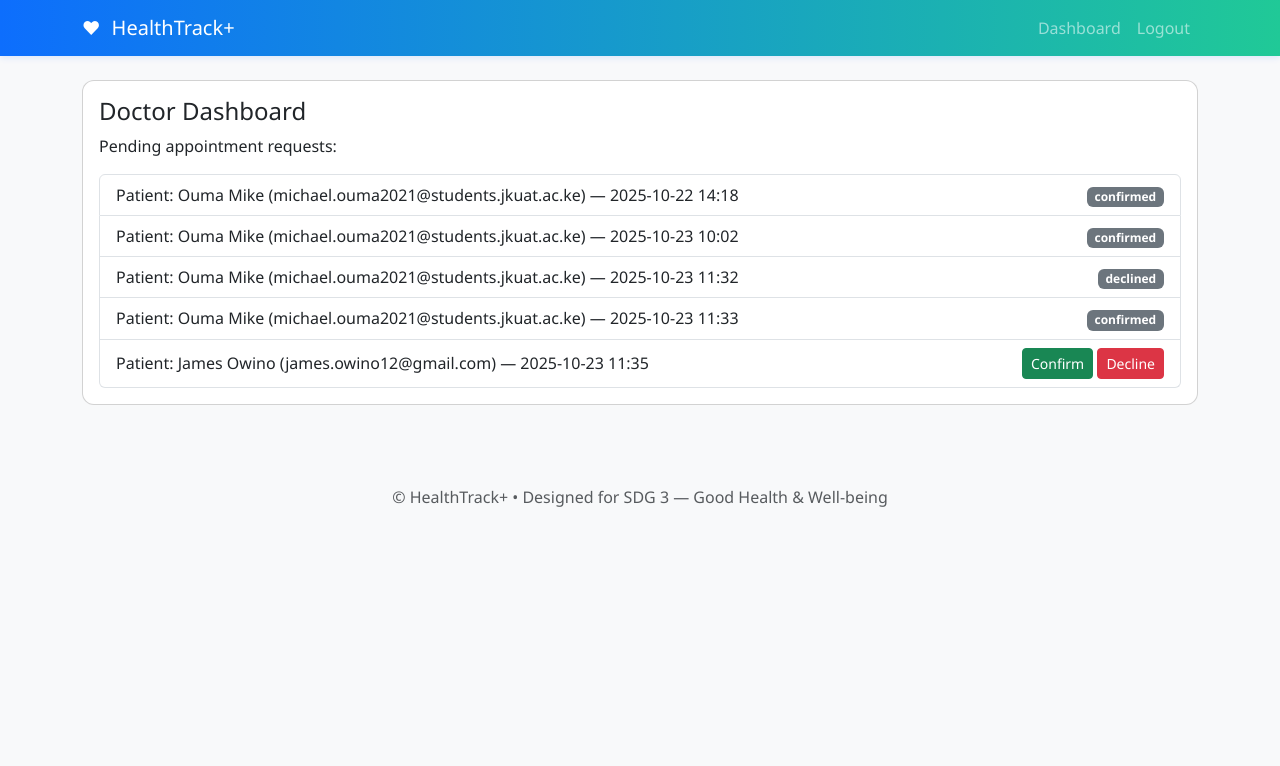
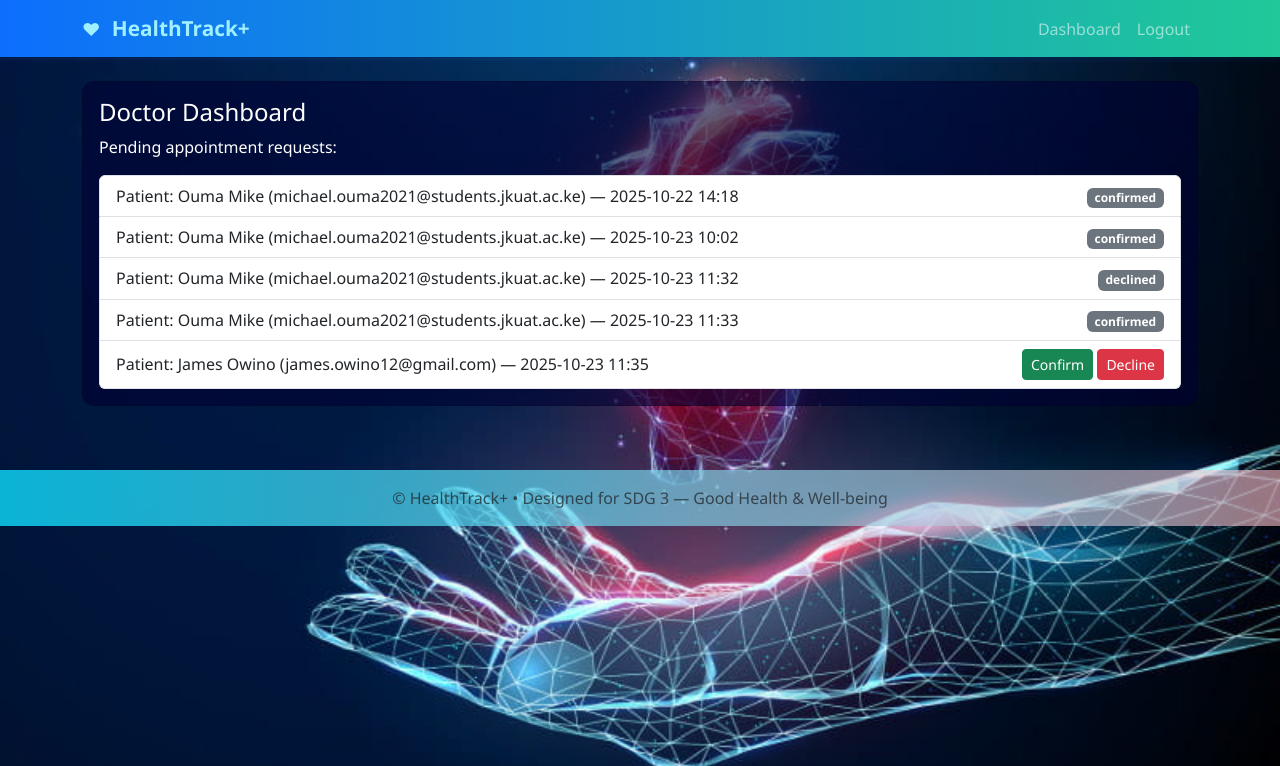
Before and after one commit to michaelouma/Health-Track-App, a Flask app: page /dashboard in a window 1280 px wide. Shown: the top 766 px of the page. Run offline with Flask 2, Linux system fonts and the light colour scheme; a user stored in the database is signed in; data comes from the database, SQL or seed files in the repository.

Commit message:
updating the css

```diff
--- a/static/css/style.css
+++ b/static/css/style.css
@@ -9,10 +9,21 @@
 }
 body {
   font-family: "Segoe UI", Roboto, -apple-system, "Helvetica Neue", Arial;
+
+  /* --- ADD THESE LINES --- */
+  background-image: url(../image/heart.jpg); /* REPLACE with your file path */
+  background-size: cover;
+  background-repeat: no-repeat;
+  background-position: center center;
+  background-attachment: fixed;
+  /* ----------------------- */
 }
 .card {
   border-radius: 12px;
+  background-color: rgba(0, 0, 50, 0.6); /* Dark blue with 60% opacity */
+  color: white; /* You'll likely need to change text color to white for readability */
 }
+
 .container main {
   max-width: 1100px;
 }
@@ -20,7 +31,61 @@ body {
   color: inherit;
   font-weight: 600;
 }
+.jumbotron {
+  /* Use a linear gradient blending from LIGHT BLUE to LIGHT RED/PINK */
+  background-image: linear-gradient(
+    90deg,
+    rgba(13, 220, 253, 0.8) 0%,   /* Light Blue/Cyan starting at the left */
+    rgba(255, 192, 203, 0.6) 100% /* Light Pink/Rose ending at the right */
+  ) !important;
+
+  /* Text remains dark for readability */
+  color: #333;
+}
+* Make the main title BOLDER */
+.jumbotron h1 {
+  font-weight: 700; /* Use a strong bold weight */
+}
+
+/* Make all text in the jumbotron a bit bolder and highly readable */
+.jumbotron p, .jumbotron a {
+  font-weight: 500; /* Medium bold */
+  /* Ensure a very dark color for contrast */
+  color: #1a1a1a;
+}
+
+/* Update the footer rule */
 footer {
-  background: #f8f9fa;
+  /* Apply the same gradient to the footer for consistency */
+  background-image: linear-gradient(
+    90deg,
+    rgba(13, 220, 253, 0.8) 0%,
+    rgba(255, 192, 203, 0.6) 100%
+  );
   margin-top: 40px;
+  /* Text remains dark for readability */
+  color: #333;
 }
+/* ADD THIS NEW BLOCK to target the content area inside the card */
+.card-body {
+  /* Set background to transparent or use the same semi-transparent color */
+  background-color: transparent !important;
+
+  /* If you want the inner section to be the same color as the outer .card, use this instead: */
+  /* background-color: rgba(0, 0, 50, 0.6); */
+}
+
+/* Make HealthTrack+ bold and gray in the navbar */
+/* Update the Navbar Brand to increase size and match the light blue color */
+.navbar-brand {
+  font-weight: bold;
+  /* Set the color to the same light blue as your description text */
+  color: #a0f0ff !important;
+  /* Increase the font size */
+  font-size: 1.3rem; /* Adjust this value (e.g., 1.4rem, 1.5rem) to your liking */
+}
+/* Make HealthTrack+ bold and gray in the main content box */
+.jumbotron h1 {
+  font-weight: 700; /* Use a strong bold weight */
+  color: white !important; /* Change title color to gray */
+}
--- a/templates/base.html
+++ b/templates/base.html
@@ -8,7 +8,7 @@
   <link href="https://cdn.jsdelivr.net/npm/bootstrap@5.3.0/dist/css/bootstrap.min.css" rel="stylesheet">
   <link rel="stylesheet" href="{{ url_for('static', filename='css/style.css') }}">
 </head>
-<body class="bg-light">
+<body>
   <nav class="navbar navbar-expand-lg navbar-dark header-health">
     <div class="container">
       <a class="navbar-brand" href="{{ url_for('index') }}">
--- a/templates/index.html
+++ b/templates/index.html
@@ -1,6 +1,6 @@
 {% extends "base.html" %}
 {% block content %}
-  <div class="jumbotron p-5 rounded bg-white shadow-sm">
+  <div class="jumbotron p-5 rounded shadow-sm">
     <h1 class="display-6">HealthTrack+</h1>
     <p class="lead">Early detection and easy booking — monitor non-communicable disease risks and consult doctors quickly.</p>
     <hr>
```
Also changed, not shown: static/image/heart.jpg (added).
